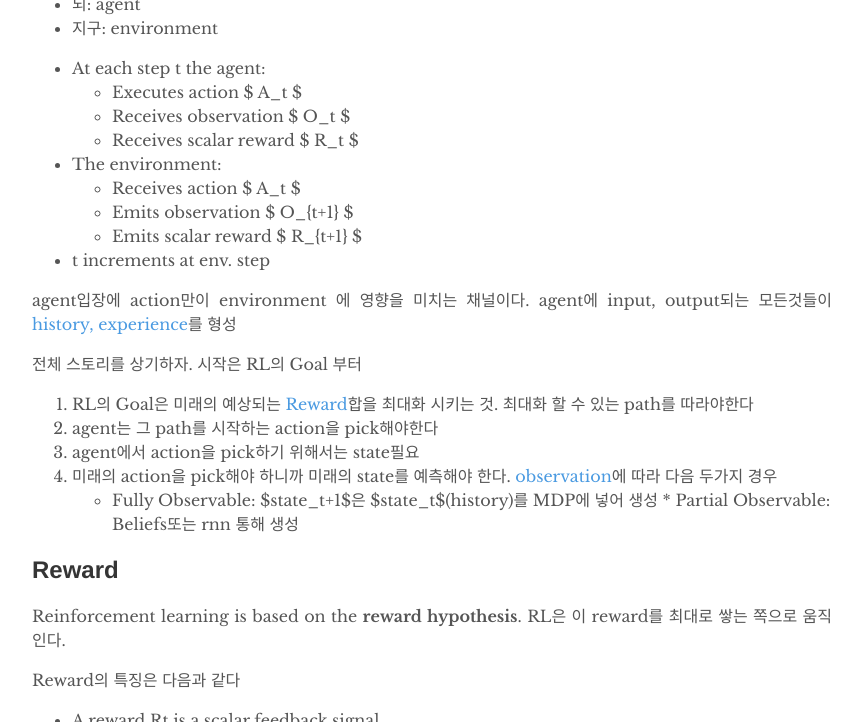
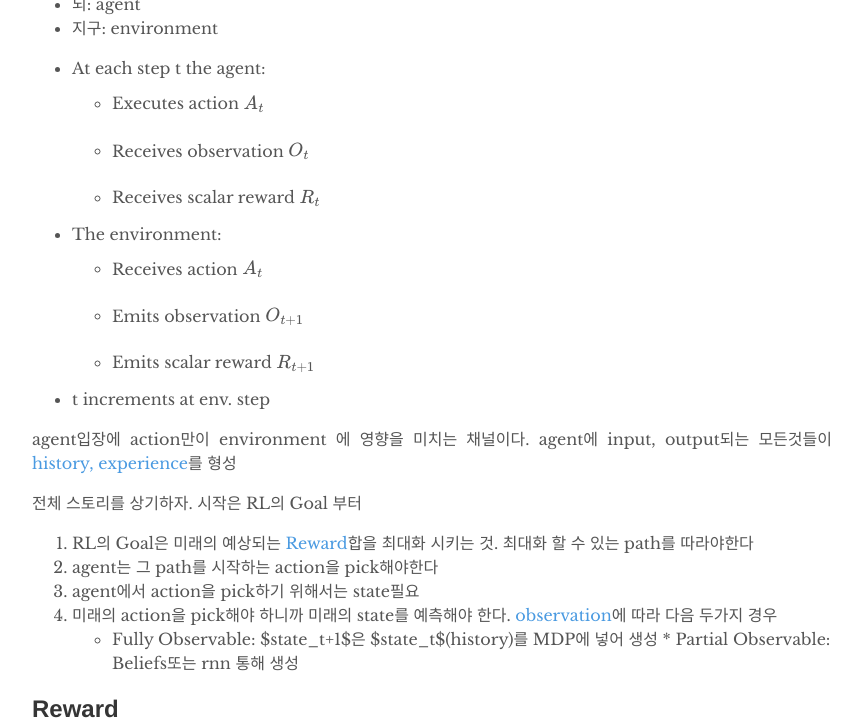
Before and after one commit to deepsight-korea/deepsight-korea.github.com, a Jekyll site: the page built from _posts/2018-06-24-rl-lec1.md, in a window 1280 px wide and 900 px high, scrolled down 1824 px, cut to the strip 178-900 px from the top of the window. Shown: the whole strip, without its empty margins (208-1069 px from the left). Built offline with Jekyll 4.4.1, drawn with Linux system fonts in a browser that asks for light colours; formulas are drawn with MathJax 3; some of the changed text lies outside the part shown.

Commit message:
Update 2018-06-24-rl-lec1.md

```diff
--- a/_posts/2018-06-24-rl-lec1.md
+++ b/_posts/2018-06-24-rl-lec1.md
@@ -35,13 +35,13 @@ RL에 필요한 여러 다른분야의 이야기가 많이 있는데 기본적
   * 지구: environment
 
   * At each step t the agent:
-	* Executes action $ A_t $
-    * Receives observation $ O_t $
-    * Receives scalar reward $ R_t $
+	* Executes action $$ A_t $$
+    * Receives observation $$ O_t $$
+    * Receives scalar reward $$ R_t $$
   * The environment:
-    * Receives action $ A_t $
-    * Emits observation $ O_{t+1} $
-    * Emits scalar reward $ R_{t+1} $
+    * Receives action $$ A_t $$
+    * Emits observation $$ O_{t+1} $$
+    * Emits scalar reward $$ R_{t+1} $$
   * t increments at env. step
 
 agent입장에 action만이 environment 에 영향을 미치는 채널이다. agent에 input, output되는 모든것들이[history, experience](##history_and_state)를 형성
@@ -72,7 +72,9 @@ Sequential Decision Making 이야기로 가면
 
 ## History and State
 The **history** is the sequence of observations, actions, rewards
+
 $$H_t = O_1, R_1, A_1, ... ,A_t, O_t, R_t $$
+
 여기서 state가 사용되는게 아니고 ot가 사용되는 이유는 agent는 env중에 관측가능한 부분만 받아들일 수 있기때문.
 히스토리는 experience of the agent. 이는 RL에서 사용되는 데이터다(stream of data)
 
@@ -83,13 +85,19 @@ What happens next depends on the history:
 **State** is the information used to determine what happens next. 다음에 뭐가 일어날지 결정하는데 사용할 정보(history)의 summary. State는 설정하기 나름 영상이라고 해서 반드시 현재의 1프레임일 필요없다. deep q net 논문에서는 Atari game에 4프레임을 합쳐서 사용
 
 Formally, state is a function of the history:
+
 $$ S_t = f (H_t ) $$
+
 보통은 valid definition state 는 last 샘플만, 그전꺼는 무시 (MDP). 일반적으로 RL에서 state라고하면 agent state를 이야기함
 
 Information State는 state를 수학적으로 표현하는 방법. **Markov state**라고 한다.
+
 $$ \mathbb{P}[S_{t+1} | S_t] = \mathbb{P}[S_{t+1} | S_1,...,S_t] $$
+
 위 수식을 만족할때 Markov 하다고 함. 다음 스테이트를 생성할때 현재의 스테이트를 통해 생성될 확률과 현재에서부터 모든 과거를 포함한 스테이트들을 통해 생성되는 확률이 같을때. 조금더 풀어쓰면 다음과 같다.
+
 $$ H_{1:t} -> S_t -> H_{t+1:\infty} $$
+
 위에서 기술했듯이 현재상태는 히스토리에 펑션을 돌려서 나온 결과, 이를 통해 미래 모든 히스토리를 예측가능. 미래의 모든 히스토리에는 미래의 모든 리워드들도 포함되어 있기때문에 리워드들을 예측가능함.
 
 Environment state는 Markov 하다. 또한 history는 Markov 하다
@@ -102,6 +110,7 @@ Environment state는 Markov 하다. 또한 history는 Markov 하다
 에이전트 스테이트는 알고리즘안에 현재 환경이 어떤지(observation)를 summarize하고 다음 액션을 픽하는데 사용.  observation에서 어떤 정보를 취득하고 버릴것인가. pick action!!!!
 
 It can be any function of history
+
 $$ S^a_t = f(H_t ) $$
 
 ## observation
@@ -109,6 +118,7 @@ $$ S^a_t = f(H_t ) $$
 
 ### 1. Fully Observable Environments
 Full observability: agent directly observes environment state
+
 $$ O_t = S^a_t = S^e_t $$
 
 environment는 markov 하므로 agent state또한 markov하다. 따라서 다음 스테이트는 MDP로 생성
@@ -122,8 +132,11 @@ Partial observability: agent indirectly observes environment
 (POMDP)로
 
 Beliefs 해당 status가 일어날 확률로 표현. 이 벡터들을 전부 더해서 스테이트로 쓴다.
+
 $$ S^a_t = (\mathbb{P}[S^e_t = s^1], ... , \mathbb{P}[S^e_t = s^n]) $$
+
 RNN 스테이트를 리니어하게 표현
+
 $$ S^a_t = \sigma(S^a_{t-1}W_s + O_tW_o) $$
 
 ## Major Components of an RL Agent
@@ -136,13 +149,14 @@ $$ S^a_t = \sigma(S^a_{t-1}W_s + O_tW_o) $$
   * policy is the agent's behaviour
   * It is a map from state to action, e.g.
   * Deterministic policy: a = $$\pi(s)$$
-  * Stochastic policy: $\pi(a|s) = \mathbb{P}[A_t = a|S_t = s]$
+  * Stochastic policy: $$\pi(a|s) = \mathbb{P}[A_t = a|S_t = s]$$
 ### 2. Value function
 ![Alt text](https://doc-0g-84-docs.googleusercontent.com/docs/securesc/ha0ro937gcuc7l7deffksulhg5h7mbp1/0jeam7dvm2s77o2o70bt3gi3f4nu6tor/1529834400000/02854589234465558495/*/1j_Hh_BPlo5QRfGxjuGEp5yELg5BKFufo)
   * Value function is a prediction of future reward
   * Used to evaluate the goodness/badness of states
   * And therefore to select between actions, e.g.
     * $\gamma$: discount 비율
+
 $$ v_{\pi}(s) = E_{\pi}[R_t+1 + {\gamma}R_{t+2} + \gamma^2R_{t+3} + ... | S_t = s] $$
 
 ### 3. Model
```
